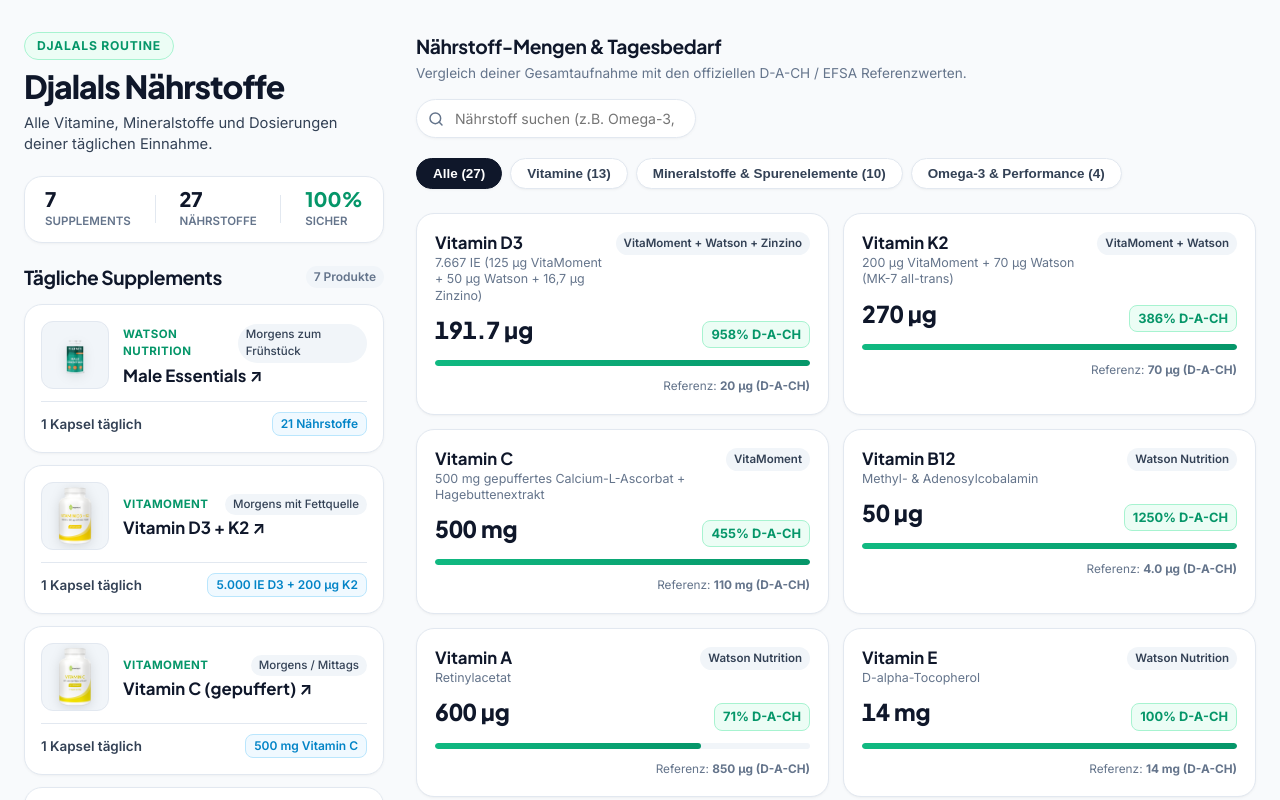
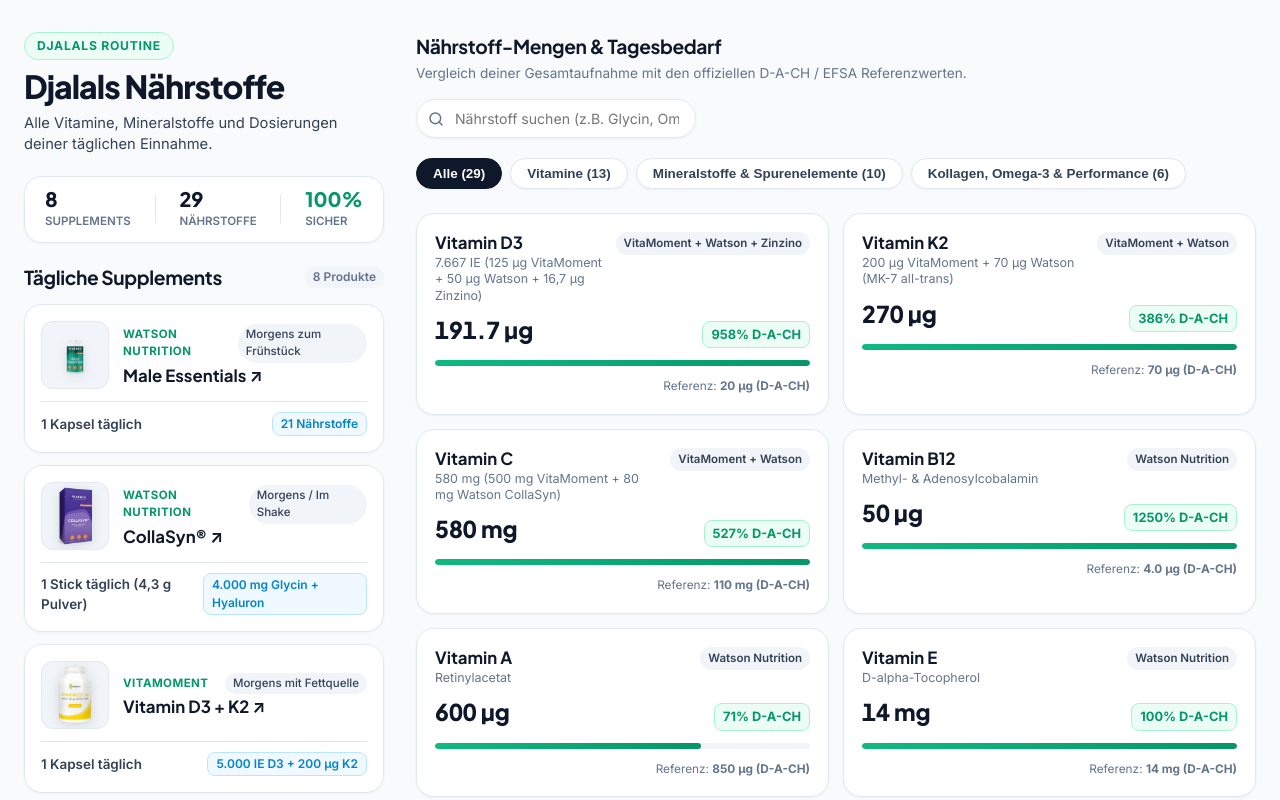
Before and after one commit to placeboHummel/djalals-naehrstoffe, a website: page index.html in a window 1280 px wide. Shown: the top 800 px of the page. Drawn offline with Linux system fonts and the light colour scheme.

Commit message:
feat: Watson CollaSyn hinzugefügt mit Glycin, Hyaluronsäure & Vitamin C (8 Supplements, 29 Nährstoffe)

```diff
--- a/index.html
+++ b/index.html
@@ -11,7 +11,7 @@
   <link rel="preconnect" href="https://fonts.gstatic.com" crossorigin>
   <link href="https://fonts.googleapis.com/css2?family=Plus+Jakarta+Sans:wght@500;600;700;800&family=Inter:wght@400;500;600;700&display=swap" rel="stylesheet">
 
-  <link rel="stylesheet" href="css/style.css?v=1.4.0">
+  <link rel="stylesheet" href="css/style.css?v=1.5.0">
 </head>
 <body>
   <div class="page-container">
@@ -27,12 +27,12 @@
 
         <div class="stats-card">
           <div class="stat-item">
-            <span class="stat-num">7</span>
+            <span class="stat-num">8</span>
             <span class="stat-lbl">Supplements</span>
           </div>
           <div class="stat-divider"></div>
           <div class="stat-item">
-            <span class="stat-num">27</span>
+            <span class="stat-num">29</span>
             <span class="stat-lbl">Nährstoffe</span>
           </div>
           <div class="stat-divider"></div>
@@ -45,7 +45,7 @@
         <div class="supplements-section">
           <div class="section-label-row">
             <h2 class="col-heading">Tägliche Supplements</h2>
-            <span class="count-pill">7 Produkte</span>
+            <span class="count-pill">8 Produkte</span>
           </div>
           <div class="supplements-stack" id="supplements-list">
             <!-- Rendered via main.js -->
@@ -63,26 +63,26 @@
 
           <div class="search-box">
             <svg class="search-svg" width="16" height="16" viewBox="0 0 24 24" fill="none" stroke="currentColor" stroke-width="2.2" stroke-linecap="round" stroke-linejoin="round"><circle cx="11" cy="11" r="8"></circle><line x1="21" y1="21" x2="16.65" y2="16.65"></line></svg>
-            <input type="text" id="search-input" placeholder="Nährstoff suchen (z.B. Omega-3, Vitamin C, Kreatin)..." autocomplete="off">
+            <input type="text" id="search-input" placeholder="Nährstoff suchen (z.B. Glycin, Omega-3, Vitamin C)..." autocomplete="off">
           </div>
         </div>
 
         <!-- Filter Pills Bar -->
         <div class="filter-pills-wrap">
-          <button class="filter-pill active" data-cat="all">Alle (27)</button>
+          <button class="filter-pill active" data-cat="all">Alle (29)</button>
           <button class="filter-pill" data-cat="vitamins">Vitamine (13)</button>
           <button class="filter-pill" data-cat="minerals">Mineralstoffe & Spurenelemente (10)</button>
-          <button class="filter-pill" data-cat="special">Omega-3 & Performance (4)</button>
+          <button class="filter-pill" data-cat="special">Kollagen, Omega-3 & Performance (6)</button>
         </div>
 
         <!-- Nutrients Side-by-Side Cards Grid -->
         <div class="nutrients-grid" id="nutrients-list">
-          <!-- 27 Nutrient cards rendered via main.js -->
+          <!-- 29 Nutrient cards rendered via main.js -->
         </div>
 
         <!-- Footer Note -->
         <footer class="footer-note">
-          <p>Basis: Watson Male Essentials (1 Kapsel) + VitaMoment D3+K2 (1 Kapsel) + VitaMoment Vitamin C (1 Kapsel) + Zinzino BalanceOil+ (10 ml) + True Nature Cholin (3 Kapseln) + Sports & Health Magnesium (3 Kapseln) + Gloryfeel Kreatin Creapure® (1 Messlöffel).</p>
+          <p>Basis: Watson Male Essentials (1 Kapsel) + Watson CollaSyn® (1 Stick) + VitaMoment D3+K2 (1 Kapsel) + VitaMoment Vitamin C (1 Kapsel) + Zinzino BalanceOil+ (10 ml) + True Nature Cholin (3 Kapseln) + Sports & Health Magnesium (3 Kapseln) + Gloryfeel Kreatin Creapure® (1 Messlöffel).</p>
           <p class="footer-sub">Referenzwerte gemäß offiziellen D-A-CH Empfehlungen & EFSA Tolerable Upper Limits.</p>
         </footer>
       </main>
@@ -90,6 +90,6 @@
     </div>
   </div>
 
-  <script type="module" src="js/main.js?v=1.4.0"></script>
+  <script type="module" src="js/main.js?v=1.5.0"></script>
 </body>
 </html>
--- a/js/data.js
+++ b/js/data.js
@@ -13,6 +13,17 @@ export const MY_SUPPLEMENTS = [
     badge: '21 Nährstoffe',
     image: 'assets/images/watson-male-essentials.png',
     url: 'https://watsonnutrition.de/products/male-essentials'
+  },
+  {
+    id: 'watson-collasyn',
+    name: 'CollaSyn®',
+    brand: 'Watson Nutrition',
+    dosage: '1 Stick täglich (4,3 g Pulver)',
+    timing: 'Morgens / Im Shake',
+    icon: '✨',
+    badge: '4.000 mg Glycin + Hyaluron',
+    image: 'assets/images/watson-collasyn.png',
+    url: 'https://watsonnutrition.de/products/collasyn'
   },
   {
     id: 'vitamoment-d3-k2',
@@ -114,14 +125,14 @@ export const NUTRIENTS_SUMMARY = [
     category: 'vitamins',
     categoryName: 'Vitamine',
     name: 'Vitamin C',
-    extra: '500 mg gepuffertes Calcium-L-Ascorbat + Hagebuttenextrakt',
-    amount: '500 mg',
-    rawAmount: 500,
+    extra: '580 mg (500 mg VitaMoment + 80 mg Watson CollaSyn)',
+    amount: '580 mg',
+    rawAmount: 580,
     unit: 'mg',
     ref: '110 mg (D-A-CH)',
-    percent: 455,
-    source: 'VitaMoment Vitamin C',
-    sourceBrand: 'VitaMoment'
+    percent: 527,
+    source: 'VitaMoment + Watson CollaSyn',
+    sourceBrand: 'VitaMoment + Watson'
   },
   {
     category: 'vitamins',
@@ -402,7 +413,33 @@ export const NUTRIENTS_SUMMARY = [
   },
   {
     category: 'special',
-    categoryName: 'Omega-3 & Performance',
+    categoryName: 'Performance & Kollagen',
+    name: 'Glycin (Kollagen-Aminosäure)',
+    extra: '4.000 mg Diamond® Markenrohstoff – Primäre Aminosäure für Kollagenaufbau',
+    amount: '4.000 mg',
+    rawAmount: 4000,
+    unit: 'mg',
+    ref: '3.000 mg (Optimale Tagesdosis)',
+    percent: 133,
+    source: 'Watson CollaSyn®',
+    sourceBrand: 'Watson Nutrition'
+  },
+  {
+    category: 'special',
+    categoryName: 'Performance & Kollagen',
+    name: 'Hyaluronsäure',
+    extra: '200 mg HAPLEX®Plus Natriumhyaluronat für Hautelastizität & Gelenke',
+    amount: '200 mg',
+    rawAmount: 200,
+    unit: 'mg',
+    ref: '100 mg (Studien-Referenzwert)',
+    percent: 200,
+    source: 'Watson CollaSyn®',
+    sourceBrand: 'Watson Nutrition'
+  },
+  {
+    category: 'special',
+    categoryName: 'Performance & Kollagen',
     name: 'Kreatin (Creapure®)',
     extra: '100% mikronisiertes Creapure® (Alzchem Deutschland)',
     amount: '3.000 mg',
@@ -415,7 +452,7 @@ export const NUTRIENTS_SUMMARY = [
   },
   {
     category: 'special',
-    categoryName: 'Omega-3 & Performance',
+    categoryName: 'Performance & Kollagen',
     name: 'Cholin',
     extra: 'Reines Cholin (aus 1.125 mg Cholinbitartrat)',
     amount: '450 mg',
@@ -428,7 +465,7 @@ export const NUTRIENTS_SUMMARY = [
   },
   {
     category: 'special',
-    categoryName: 'Omega-3 & Performance',
+    categoryName: 'Performance & Kollagen',
     name: 'Oliven-Polyphenole',
     extra: 'Aus vorzeitig geerntetem nativem Olivenöl extra (Antioxidans)',
     amount: '2.9 mg',
--- a/js/main.js
+++ b/js/main.js
@@ -1,4 +1,4 @@
-import { MY_SUPPLEMENTS, NUTRIENTS_SUMMARY } from './data.js?v=1.4.0';
+import { MY_SUPPLEMENTS, NUTRIENTS_SUMMARY } from './data.js?v=1.5.0';
 
 document.addEventListener('DOMContentLoaded', () => {
   const suppContainer = document.getElementById('supplements-list');
```
Also changed, not shown: assets/images/watson-collasyn.jpg (added), assets/images/watson-collasyn.png (added).
